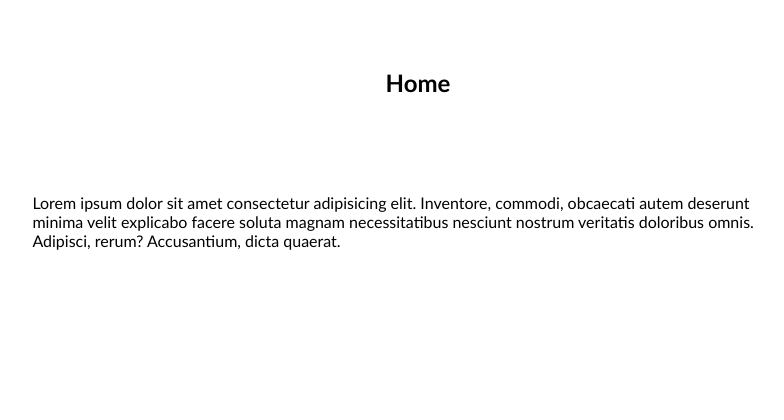
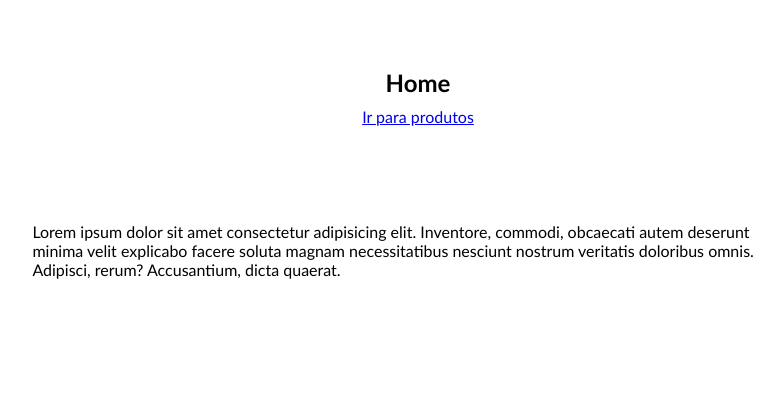
Before and after one commit to ferr-ffk/projeto_lp3, a Flask app: template projeto_lp3/templates/home.html in a window 1280 px wide. Shown: the part 89-509 px from the top of the page, without its empty margins (222-1006 px from the left). Run offline with Flask 3, Linux system fonts and the light colour scheme; the template is opened without the code that fills it, so the values that code supplies are empty.

Commit message:
adição de link âncora para página de produtos

```diff
--- a/projeto_lp3/templates/home.html
+++ b/projeto_lp3/templates/home.html
@@ -6,6 +6,7 @@
 <main>
     <section>
         <h1>Home</h1>
+        <a href="/produtos">Ir para produtos</a>
     </section>
     <section>
         <p>Lorem ipsum dolor sit amet consectetur adipisicing elit. Inventore, commodi, obcaecati autem deserunt minima velit explicabo facere soluta magnam necessitatibus nesciunt nostrum veritatis doloribus omnis. Adipisci, rerum? Accusantium, dicta quaerat.</p>
```
